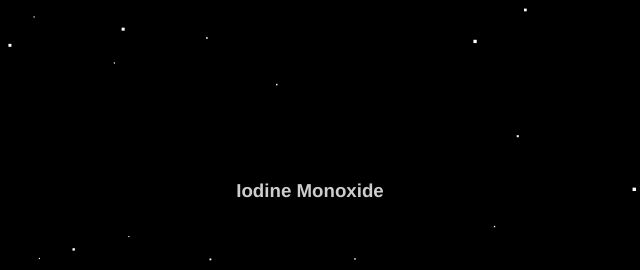
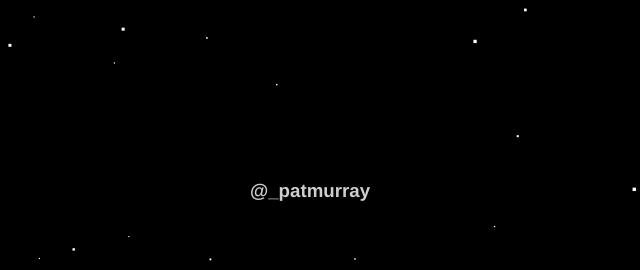
Before and after one commit to PatMurrayDEV/allthegoodchemistryjokesargonin.space-, a plain HTML site: page index.html in a window 1280 px wide. Shown: the top 270 px of the page, 330-970 px from the left. Drawn offline with Linux system fonts and the light colour scheme.

Commit message:
Update index.html

```diff
--- a/index.html
+++ b/index.html
@@ -48,7 +48,7 @@
 <body>
 	<!-- The main starfield container, fills the entire screen. -->
 	<div id="container"></div>
-		<h3 id="info"><a href="http://iodinemonoxide.io/">Iodine Monoxide</a></h3>
+	<h3 id="info"><a href="https://twitter.com/_patmurray">@_patmurray</a></h3>
 	<script src="starfield.js"></script>
 	<script>
 		var container = document.getElementById('container');
```
